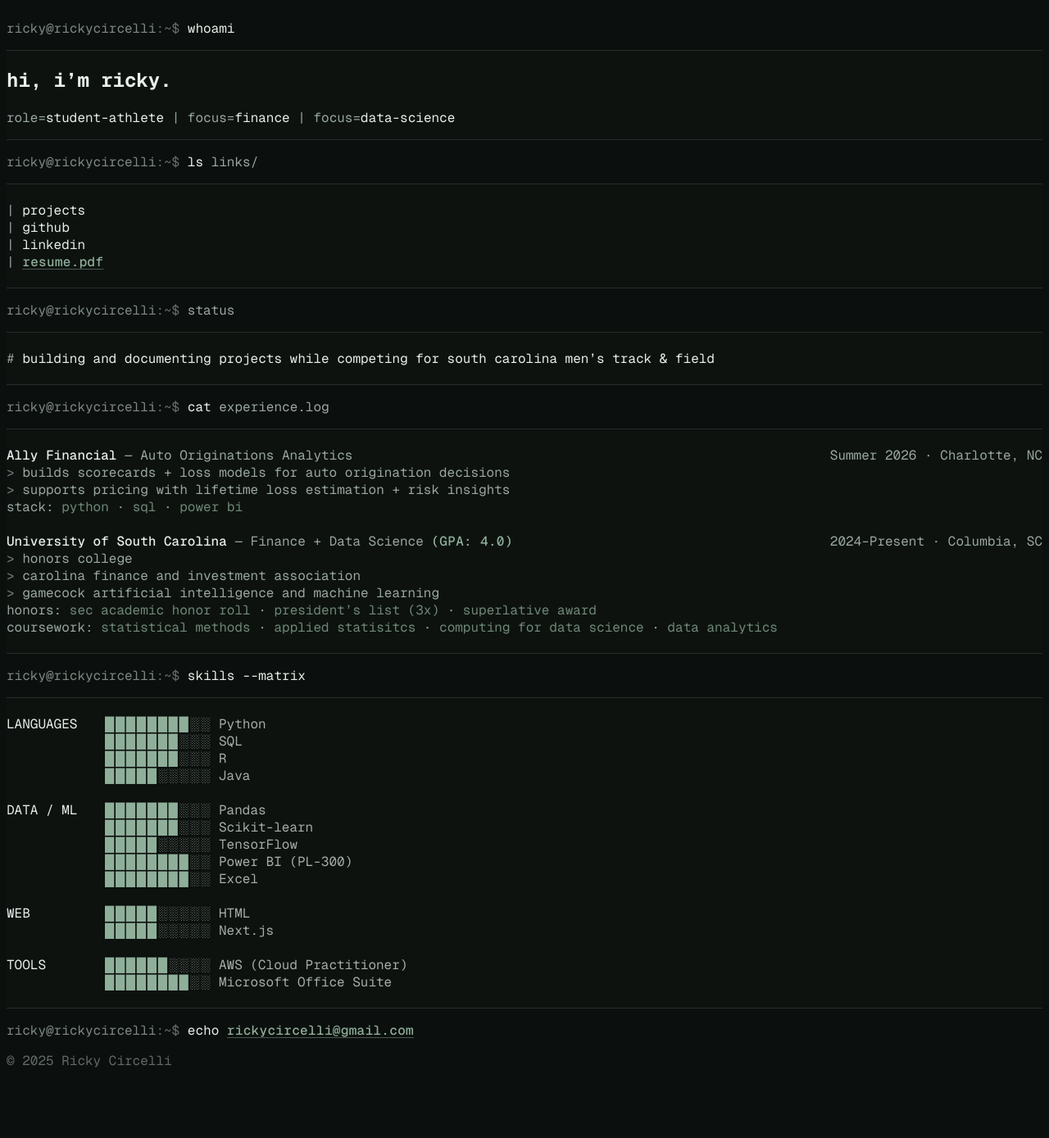
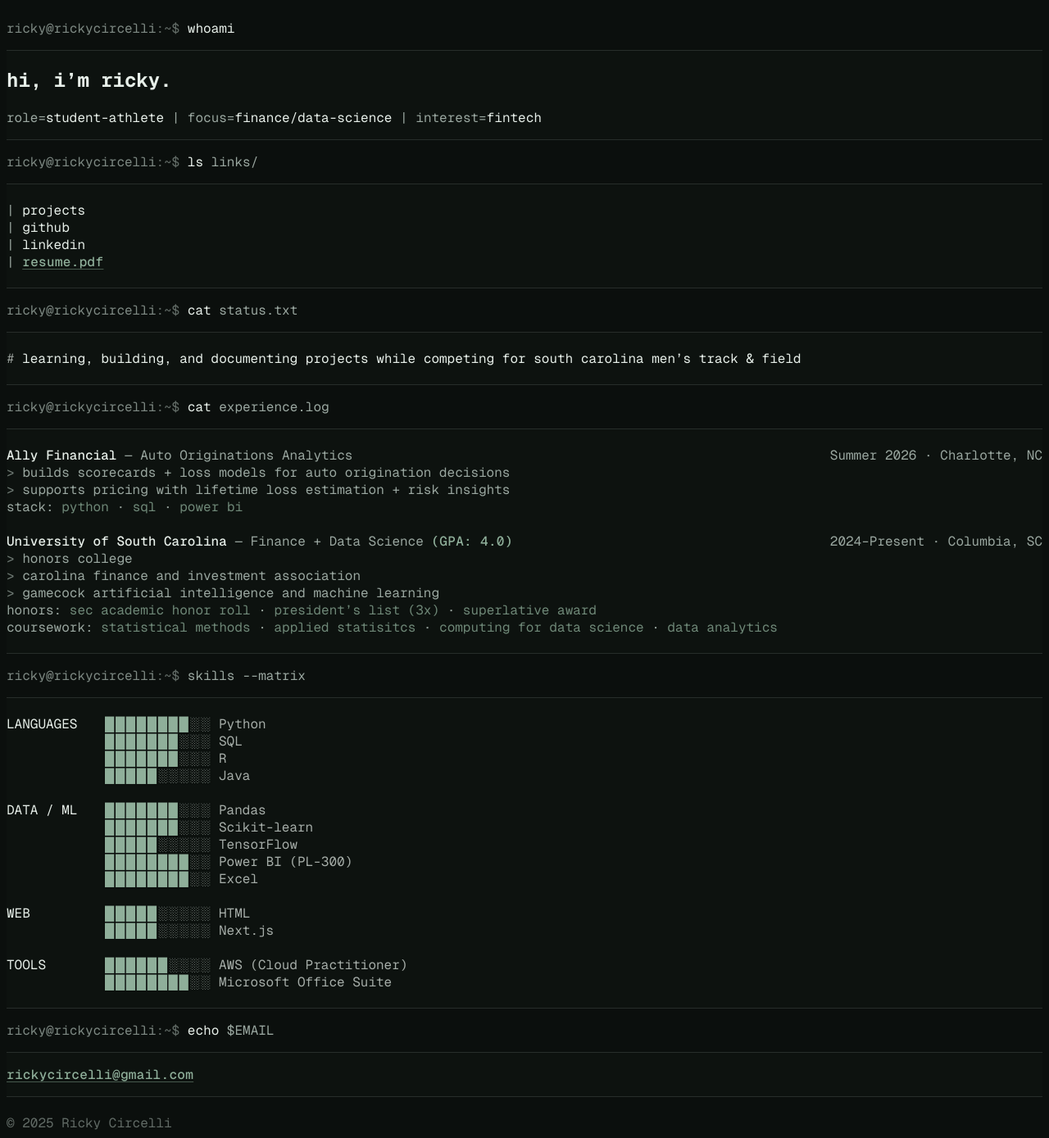
Before and after one commit to rickycircelli/website, a Next.js app: page / in a window 1280 px wide. Shown: the whole page at 82% size. Before the commit the page ends 1313 px from the top, so only its background shows below. Built offline with nearby package versions, Linux system fonts and the light colour scheme.

Commit message:
added GSC verification and updated terminal commands

```diff
--- a/app/page.tsx
+++ b/app/page.tsx
@@ -28,8 +28,8 @@ export default function Home() {
         role=<a href="https://gamecocksonline.com/sports/track/roster/player/ricky-circelli/" className="text-[var(--fg)] hover:text-[var(--accent)]">
               student-athlete
             </a>{" "}
-        | focus=<span className="text-[var(--fg)]">finance</span>{" "}
-        | focus=<span className="text-[var(--fg)]">data-science</span>
+        | focus=<span className="text-[var(--fg)]">finance/data-science</span>{" "}
+        | interest=<span className="text-[var(--fg)]">fintech</span>
       </p>
     </div>
 
@@ -100,15 +100,17 @@ export default function Home() {
       {/* STATUS command */}
       <p className="text-sm text-[var(--muted)]">
         <span className="opacity-80">ricky@rickycircelli</span>
-        <span className="opacity-60">:~$</span> status
+        <span className="opacity-60">:~$</span>{" "}
+        <span className="text-[var(--fg)]">cat</span> status.txt
       </p>
+
 
       {/* STATUS output */}
       <div className="border-t border-b border-[var(--border)] bg-[var(--panel)]/60 px-6 py-4 text-sm">
         <Spacer />
         <span className="opacity-60 text-[var(--fg)]">#</span>{" "}
         <span className="text-[var(--fg)]">
-          building and documenting projects while competing for south carolina men’s track & field
+          learning, building, and documenting projects while competing for south carolina men’s track & field
         </span>
         <Spacer />
       </div>
@@ -225,8 +227,9 @@ export default function Home() {
       <p className="text-sm text-[var(--muted)]">
       <span className="opacity-80">ricky@rickycircelli</span>
       <span className="opacity-60">:~$</span>{" "}
-      <span className="text-[var(--fg)]">skills --matrix</span>
+      <span>skills --matrix</span>
       </p>
+
 
       {/* SKILLS output */}
       <div className="border-t border-b border-[var(--border)] bg-[var(--panel)]/60 px-6 py-5">
@@ -286,6 +289,12 @@ export default function Home() {
           <span className="opacity-80">ricky@rickycircelli</span>
           <span className="opacity-60">:~$</span>{" "}
           <span className="text-[var(--fg)]">echo</span>{" "}
+          <span className="text-[var(--muted)]">$EMAIL</span>
+      </p>
+
+      {/* CONTACT output */}
+      <div className="border-t border-b border-[var(--border)] bg-[var(--panel)]/60 px-6 py-4">
+      <p className="text-sm mt-1 pl-4">
           <a
         href="mailto:rickycircelli@gmail.com"
         className="emphasis-accent underline decoration-[rgba(143,175,154,0.45)]"
@@ -293,7 +302,8 @@ export default function Home() {
         rickycircelli@gmail.com
           </a>
     </p>
-
+      </div>
+    <Spacer />
     </section>
   );
 }
--- /dev/null
+++ b/public/googlee8c2e103b7d0ac83.html
@@ -0,0 +1 @@
+google-site-verification: googlee8c2e103b7d0ac83.html
```
Lines whose indentation alone changed are shown as unchanged.
